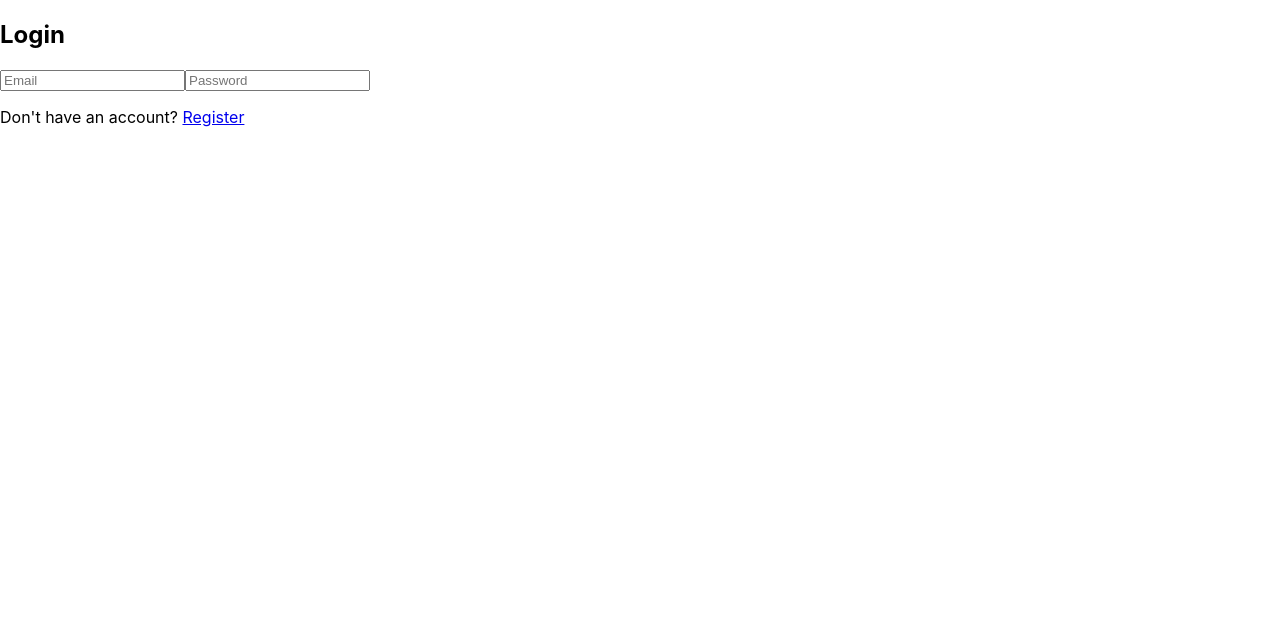
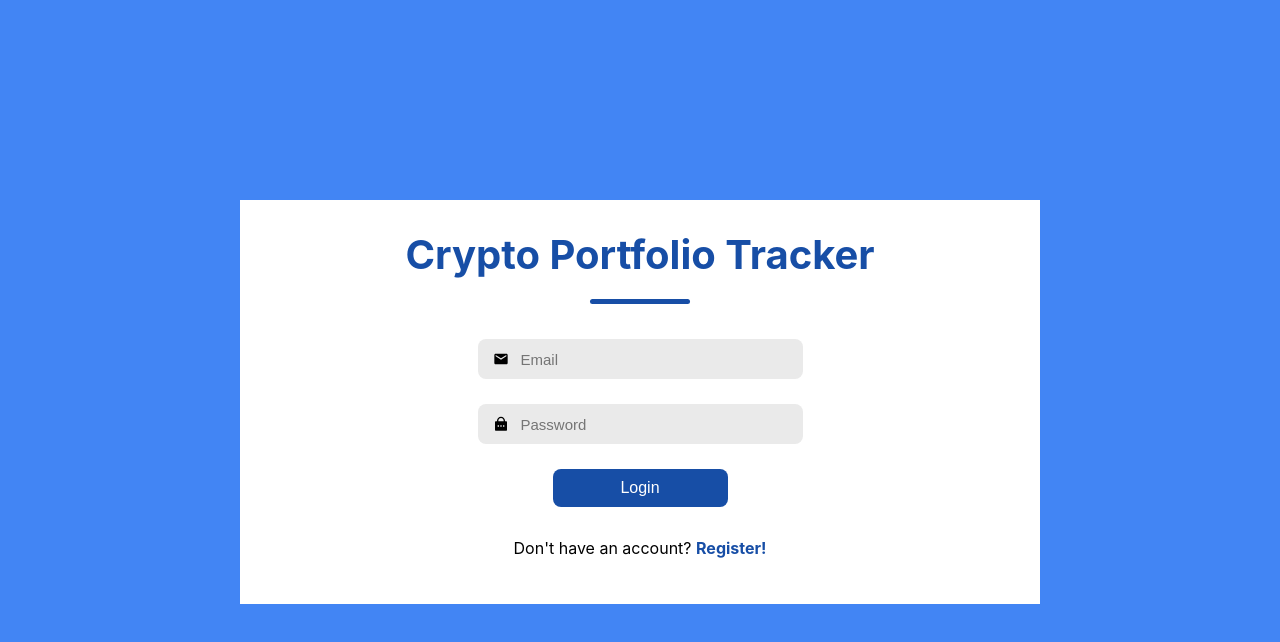
Before and after one commit to AMatlak/Crypto_Tracker_Final, a React (Create React App) app in the folder frontend/: page / in a window 1280 px wide. Shown: the top 642 px of the page. Built offline with nearby package versions, Linux system fonts and the light colour scheme.

Commit message:
Stylings have been added to the login page that will be used as well for register page and the general theme will be used for the dashboard

```diff
--- a/frontend/package.json
+++ b/frontend/package.json
@@ -11,6 +11,7 @@
     "firebase": "^11.4.0",
     "react": "^19.0.0",
     "react-dom": "^19.0.0",
+    "react-icons": "^5.5.0",
     "react-router-dom": "^7.3.0",
     "react-scripts": "^5.0.1",
     "web-vitals": "^2.1.4"
--- a/frontend/src/Components/pages/Login.css
+++ b/frontend/src/Components/pages/Login.css
@@ -0,0 +1,105 @@
+body {
+    background-color: #174EA6;
+}
+
+.container {
+    display: flex;
+    flex-direction: column;
+    margin: auto;
+    margin-top: 200px;
+    background: #fff;
+    padding-top: 30px;
+    padding-bottom: 30px;
+    width: 800px;
+}
+
+.header {
+    display: flex;
+    flex-direction: column;
+    align-items: center;
+    gap: 20px;
+    width: 100%;
+}
+
+.text {
+    color: #174EA6;
+    font-size: 40px;
+    font-weight: 700;
+}
+
+.underline {
+    width: 100px;
+    height: 5px;
+    background: #174EA6;
+    border-radius: 10px;
+}
+
+.inputs {
+    margin-top: 35px;
+    display: flex;
+    flex-direction: column;
+    align-items: center;
+    gap: 20px;
+    width: 100%;
+}
+
+.input {
+    display: flex;
+    align-items: center;
+    width: 300px;
+    height: 40px;
+    background: #eaeaea;
+    border-radius: 8px;
+    margin-bottom: 25px;
+    padding-left: 15px;
+    padding-right: 10px;
+    gap: 10px;
+}
+
+.input input {
+    height: 50px;
+    width: 250px;
+    background: transparent;
+    border: none;
+    outline: none;
+    font-size: 15px;
+}
+
+.button-container {
+    display: flex;
+    justify-content: center;
+    margin-top: 20px;
+    width: 100%;
+}
+
+.container button {
+    width: 175px;
+    padding: 10px;
+    font-size: 16px;
+    background-color: #174EA6;
+    color: white;
+    border: none;
+    border-radius: 8px;
+    cursor: pointer;
+}
+
+.container button:hover {
+    background-color: #1257A0;
+}
+
+.register-text {
+    display: flex;
+    justify-content: center;
+    margin-top: 15px;
+    font-size: 16px;
+}
+
+.register-text a {
+    color: #174EA6;
+    font-weight: bold;
+    text-decoration: none;
+}
+
+.register-text a:hover {
+    text-decoration: underline;
+}
--- a/frontend/src/Components/pages/Login.js
+++ b/frontend/src/Components/pages/Login.js
@@ -3,6 +3,8 @@ import { signInWithEmailAndPassword } from "firebase/auth";
 import { auth } from "../../firebase";
 import { useNavigate } from "react-router-dom";
 import './Login.css'
+import { MdEmail } from "react-icons/md";
+import { RiLockPasswordFill } from "react-icons/ri";
 
 const Login = () => {
     const [email, setEmail] = useState("");
@@ -24,14 +26,36 @@ const Login = () => {
 
     return (
         <div className="container">
-            <h2>Login</h2>
-            {error && <p className="error">{error}</p>}
-            <form onSubmit={handleLogin}>
-                <input type="email" placeholder="Email" value={email} onChange={(e) => setEmail(e.target.value)} required />
-                <input type="password" placeholder="Password" value={password} onChange={(e) => setPassword(e.target.value)} required />
+            <div className="header">
+                <div className="text">Crypto Portfolio Tracker</div>
+                <div className="underline"></div>
+            </div>
 
-            </form>
-            <p>Don't have an account? <a href="/register">Register</a></p>
+            <div className="inputs">
+
+                {error && <p className="error">{error}</p>}
+                <form onSubmit={handleLogin}>
+                    <div className="input">
+                    <MdEmail className="email-icon" />
+                        <input type="email" placeholder="Email" value={email} onChange={(e) => setEmail(e.target.value)} required />
+                    </div>
+
+                    <div className="input">
+                    <RiLockPasswordFill className="password-icon" />
+                    <input type="password" placeholder="Password" value={password} onChange={(e) => setPassword(e.target.value)} required />
+                    </div>
+
+                    <div className="button-container">
+                    <button type="submit">Login</button>
+                    </div>
+
+                    <div className="register-text">
+                    <p>Don't have an account? <a href="/register">Register!</a></p>
+                    </div>
+                </form>
+
+            </div>
+
         </div>
     );
 };
--- /dev/null
+++ b/frontend/src/Components/pages/Register.css
@@ -0,0 +1,3 @@
+body {
+    background: #4285F4;
+}
--- a/frontend/src/Components/pages/Register.js
+++ b/frontend/src/Components/pages/Register.js
@@ -2,6 +2,7 @@ import React, { useState } from "react";
 import { createUserWithEmailAndPassword } from "firebase/auth";
 import { auth } from "../../firebase";
 import { useNavigate } from "react-router-dom";
+import './Register.css'
 
 const Register = () => {
     const [email, setEmail] = useState("");
--- a/frontend/src/index.css
+++ b/frontend/src/index.css
@@ -5,6 +5,7 @@ body {
     sans-serif;
   -webkit-font-smoothing: antialiased;
   -moz-osx-font-smoothing: grayscale;
+  background-color: #174EA6;
 }
 
 code {
```
Also changed, not shown: frontend/src/Components/Assets/btc-background.jpg (added), 1 other file (tests, documents, lock files or other folders).
